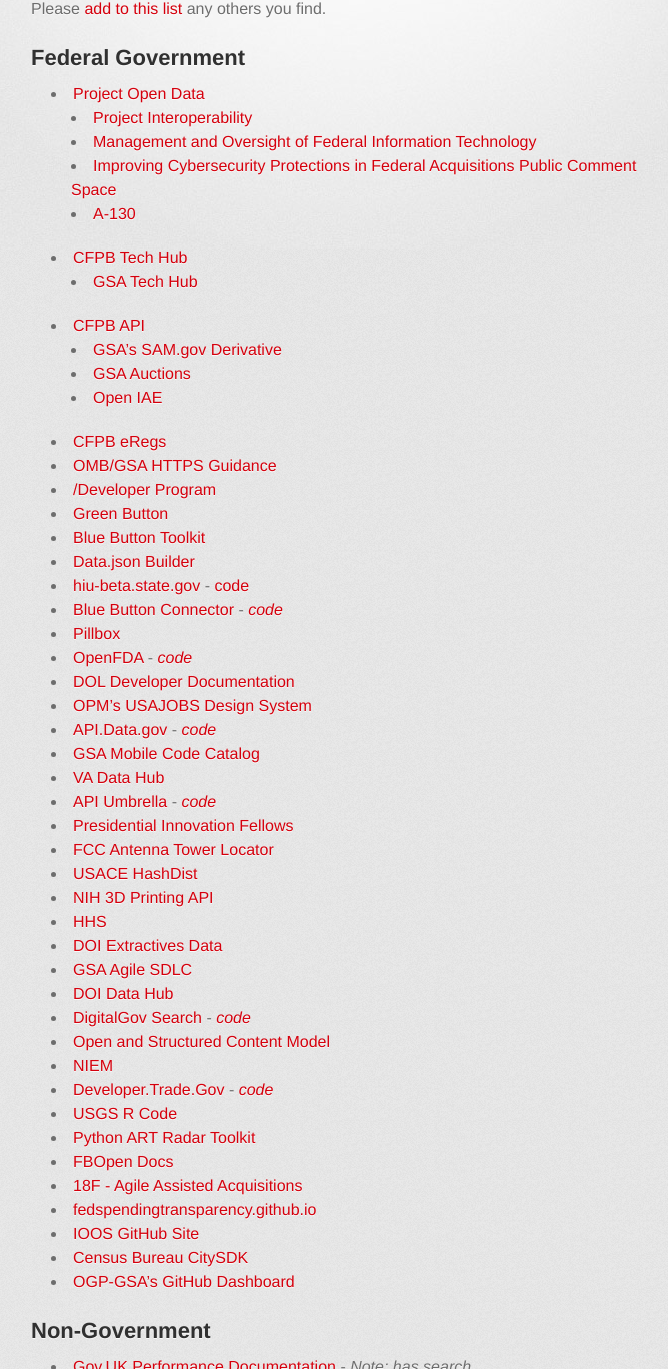
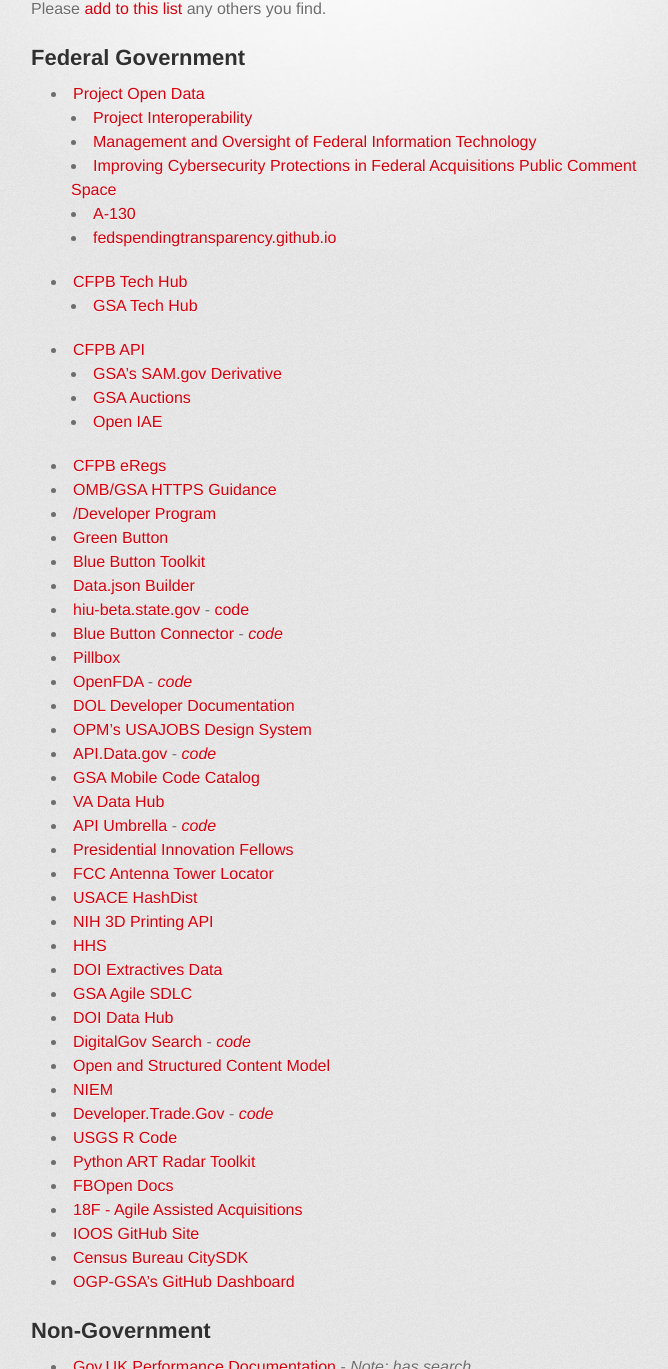
Before and after one commit to GSA/Open-Data-Collaboration-Sandbox, a Jekyll site: the page built from website_examples.md, in a window 1280 px wide and 1400 px high, scrolled down 293 px, cut to the strip 31-1400 px from the top of the window. Shown: the whole strip, without its empty margins (299-967 px from the left). Built offline with Jekyll 4.4.1, drawn with Linux system fonts in a browser that asks for light colours; some web fonts are replaced; some of the changed lines change nothing that is shown.

Commit message:
moving fedtransp..

```diff
--- a/website_examples.md
+++ b/website_examples.md
@@ -16,6 +16,7 @@
   * [Management and Oversight of Federal Information Technology](https://management.cio.gov/)
   * [Improving Cybersecurity Protections in Federal Acquisitions Public Comment Space](https://policy.cio.gov/)
   * [A-130](https://a130.cio.gov/)
+  * [fedspendingtransparency.github.io](http://fedspendingtransparency.github.io/)
 * [CFPB Tech Hub](http://cfpb.github.io)
   * [GSA Tech Hub](https://gsa.github.io)
 * [CFPB API](http://cfpb.github.io/api/hmda/)
@@ -54,7 +55,6 @@
 * [Python ART Radar Toolkit](http://arm-doe.github.io/pyart/)
 * [FBOpen Docs](http://18f.github.io/fbopen/)
 * [18F - Agile Assisted Acquisitions](http://18f.github.io/aaa/)
-* [fedspendingtransparency.github.io](http://fedspendingtransparency.github.io/)
 * [IOOS GitHub Site](http://ioos.github.io/)
 * [Census Bureau CitySDK](http://uscensusbureau.github.io/citysdk/)
 * [OGP-GSA's GitHub Dashboard](http://gsa.github.io/github-federal-stats/)
```
